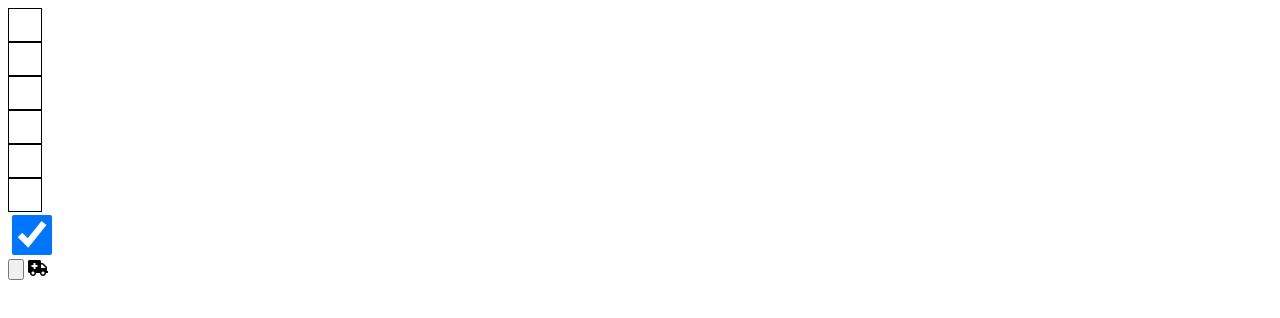
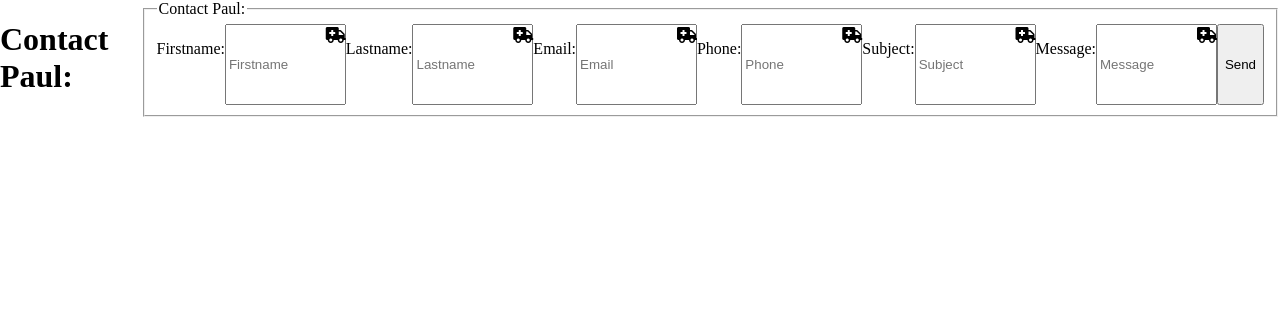
Before and after one commit to jptafe/class-of-2021, a plain HTML site: page Davies_470957194_PHEM/PHEM.html in a window 1280 px wide. Drawn offline with Linux system fonts and the light colour scheme.

Commit message:
wednesday work

```diff
--- a/Davies_470957194_PHEM/PHEM.css
+++ b/Davies_470957194_PHEM/PHEM.css
@@ -1,3 +1,13 @@
+body * { display: flex;
+    flex: wrap;
+}
+
+body{
+    margin: 0;
+    padding: 0;
+}
+
+@media only screen and (min-width: 500px){
     .box {
         width: 2em;
         height: 2em;
@@ -59,3 +69,6 @@
         right: 0;
         top: 3px;
     }
+}
+@media only screen and (max-width: 500px){
+}
--- a/Davies_470957194_PHEM/PHEM.html
+++ b/Davies_470957194_PHEM/PHEM.html
@@ -6,39 +6,97 @@
         <link rel="stylesheet" type="text/css" href="./PHEM.css">
         <script src="./PHEM.js" defer></script>
         <link rel="stylesheet" href="https://cdnjs.cloudflare.com/ajax/libs/font-awesome/5.15.3/css/all.min.css" integrity="sha512-iBBXm8fW90+nuLcSKlbmrPcLa0OT92xO1BIsZ+ywDWZCvqsWgccV3gFoRBv0z+8dLJgyAHIhR35VZc2oM/gI1w==" crossorigin="anonymous" />
-        <title>Home</title>
+        <title>Paul Humperys</title>
     </head>
     <body>
         <header></header>
+        <div class="mobile">
+            <h1> Contact Paul:</h1>
+            <fieldset class="page">
+                <legend> Contact Paul:</legend>
 
-        <div class="box" onclick="swapBoxes()" id="Firstname">
-            <i class="fas fa-camera" id="camera"></i>
+                <label for="Firstname">
+                    <p>
+                        Firstname:
+                    </p>
+                </label>
+                <div class="form" id="Firstname">
+                    <input type="text" placeholder="Firstname" name="Firstname">
+                        <i class="fas fa-ambulance" id="taxi"></i>
+                    </input>
+                </div>
+
+                <label for="Lastname">
+                    <p>
+                        Lastname:
+                    </p>
+                </label>
+                <div class="form" id="Lastname">
+                    <input type="text" placeholder="Lastname" name="Lastname">
+                        <i class="fas fa-ambulance" id="taxi"></i>
+                    </input>
+                </div>
+
+                <label for="Email">
+                    <p>
+                        Email:
+                    </p>
+                </label>
+                <div class="form" id="Email">
+                    <input type="text" placeholder="Email" name="Email">
+                        <i class="fas fa-ambulance" id="taxi"></i>
+                    </input>
+                </div>
+
+                <label for="Phone">
+                    <p>
+                        Phone:
+                    </p>
+                </label>
+                <div class="form" id="Phone">
+                    <input type="text" placeholder="Phone" name="Phone">
+                        <i class="fas fa-ambulance" id="taxi"></i>
+                    </input>
+                </div>
+
+                <label for="Subject">
+                    <p>
+                        Subject:
+                    </p>
+                </label>
+                <div class="form" id="Subject">
+                    <input type="text" placeholder="Subject" name="Subject">
+                        <i class="fas fa-ambulance" id="taxi"></i>
+                    </input>
+                </div>
+
+                <!-- <ul>
+                    <li><a href='./index.html#' accesskey="h">Home</a></li>
+                    <li><a href='./book_photoshoot.html#' accesskey="b">Photoshoot Bookings</a></li>
+                    <li><a href='./contact_us.html#' accesskey="c">Contact us</a></li>
+                    <li><a href='./gallery.html#' accesskey="g">Client Gallery</a></li>
+                    <li><a href='./work_pricing.html#' accesskey="q">Job Quotes</a></li>
+                </ul>  -->
+
+                <label for="Message">
+                    <p>
+                        Message:
+                    </p>
+                </label>
+                <div class="form" id="Message">
+                    <input type="text" placeholder="Message" name="Message">
+                        <i class="fas fa-ambulance" id="taxi"></i>
+                    </input>
+                </div>
+
+                <p></p>
+
+                <input type="button" value="Send" name="Send" id="Send">
+                </input>
+
+
+            </fieldset>
         </div>
-        <div class="box" onclick="swapBoxes()" id="Lastname">
-            <i class="fas fa-camera" id="camera"></i>
-        </div>
-        <div class="box" onclick="swapBoxes()" id="Email">
-            <i class="fab fa-accessible-icon" id="wheelchair"></i>
-        </div>
-        <div class="box" onclick="swapBoxes()" id="Phone">
-            <i class="fab fa-accessible-icon" id="wheelchair"></i>
-        </div>
-        <div class="box" onclick="swapBoxes()" id="Subject">
-            <i class="fab fa-accessible-icon" id="wheelchair"></i>
-        </div>
-        <div class="box" onclick="swapBoxes()" id="Message">
-            <i class="fab fa-accessible-icon" id="wheelchair"></i>
-        </div>
-        <div>
-            <input type="checkbox" id="alien" checked></input>
-            <label for="checkbox"class="fas fa-alien" id="ET"></label>
-        </div>
-        <div class="send">
-            <input type="button">
-                <i class="fas fa-ambulance" id="taxi"></i>
-            </input>
-        </div>
-
 
     </body>
 </html>
```
Lines whose indentation alone changed are shown as unchanged.
